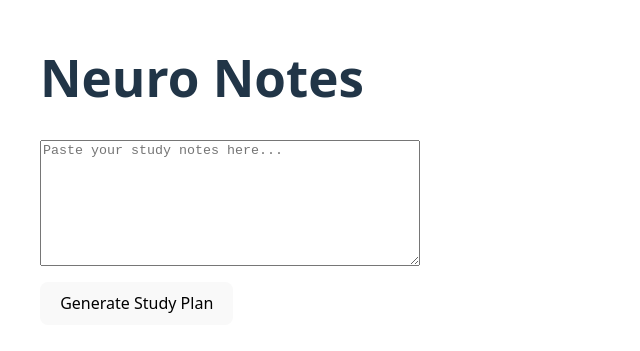
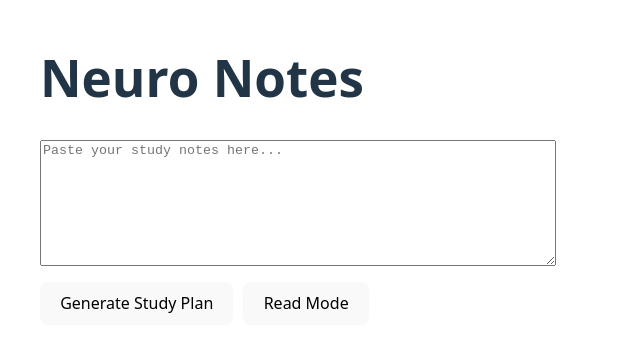
Before and after one commit to Kanchie-Vaghela/neuro-notes, a React app in the folder frontend/: page / in a window 1280 px wide. Shown: the part 215-566 px from the top of the page, without its empty margins (0-640 px from the left). Built offline with nearby package versions, Linux system fonts and the light colour scheme; the HTML template or start-up script is replaced by a standard one.

Commit message:
feat: conect read mode route to frontend

```diff
--- a/frontend/src/App.jsx
+++ b/frontend/src/App.jsx
@@ -4,6 +4,7 @@ function App() {
   const [notes, setNotes] = useState("");
   const [chunks, setChunks] = useState([]);
   const [loading, setLoading] = useState(false);
+  const [readText, setReadText] = useState("");
 
   const generatePlan = async () => {
     if (!notes.trim()) return;
@@ -29,6 +30,31 @@ function App() {
     setLoading(false);
   };
 
+  const readMode = async () => {
+    if (!notes.trim()) return;
+
+    setLoading(true);
+
+    try {
+      const res = await fetch("http://localhost:3000/transform/read", {
+        method: "POST",
+        headers: {
+          "Content-Type": "application/json",
+        },
+        body: JSON.stringify({ content: notes }),
+      });
+
+      const data = await res.json();
+      setReadText(data.text || "");
+      setChunks([]);
+    } catch (err) {
+      console.error(err);
+      alert("Backend not reachable");
+    }
+
+    setLoading(false);
+  };
+
   return (
     <div style={{ padding: 40 }}>
       <h1>Neuro Notes</h1>
@@ -44,6 +70,12 @@ function App() {
       <button onClick={generatePlan}>
         {loading ? "Generating..." : "Generate Study Plan"}
       </button>
+      <button onClick={readMode} style={{ marginLeft: 10 }}>
+        Read Mode
+      </button>
+      {readText && (
+        <div style={{ marginTop: 30, whiteSpace: "pre-wrap" }}>{readText}</div>
+      )}
 
       <div style={{ marginTop: 30 }}>
         {chunks.map((c, i) => (
```
